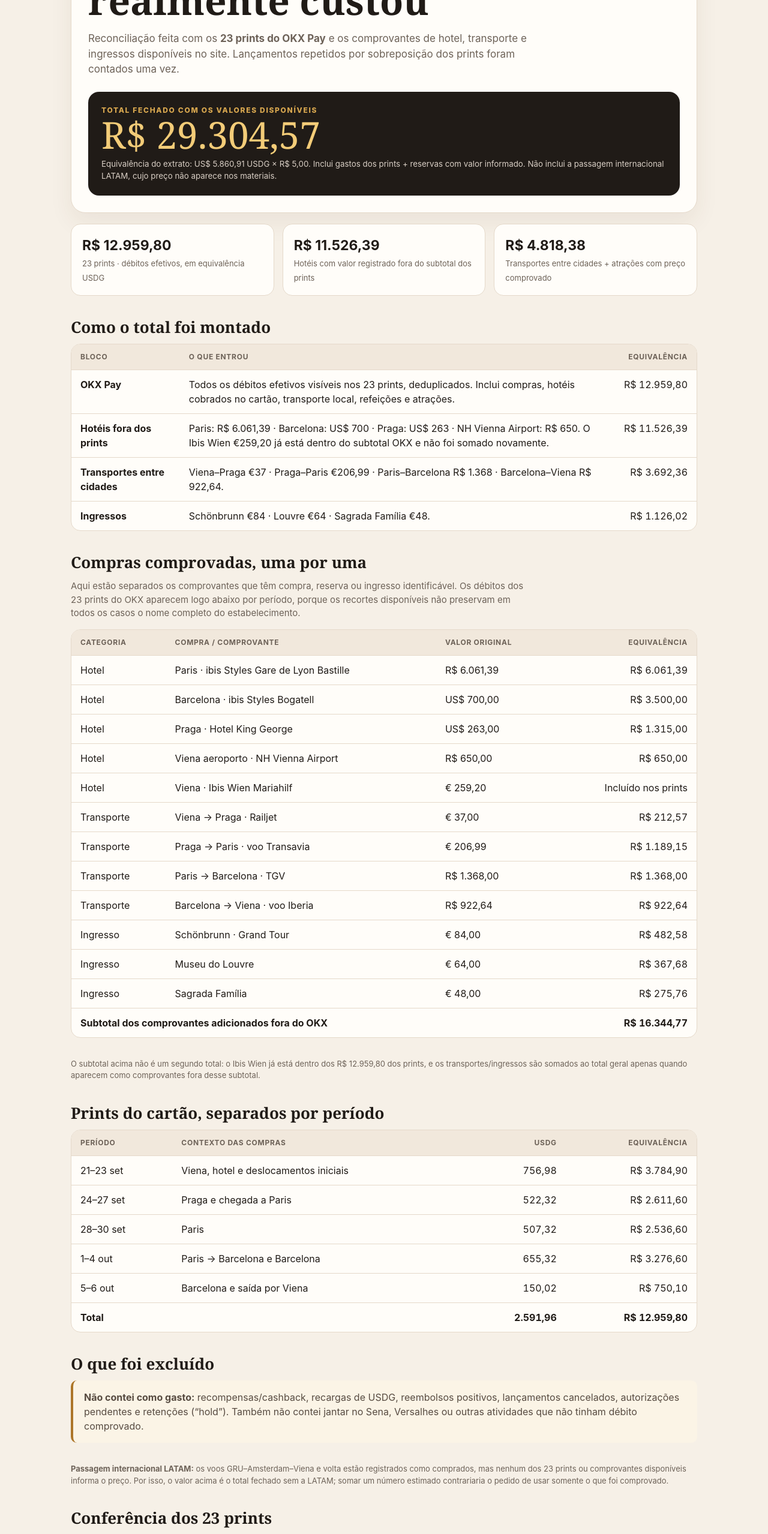
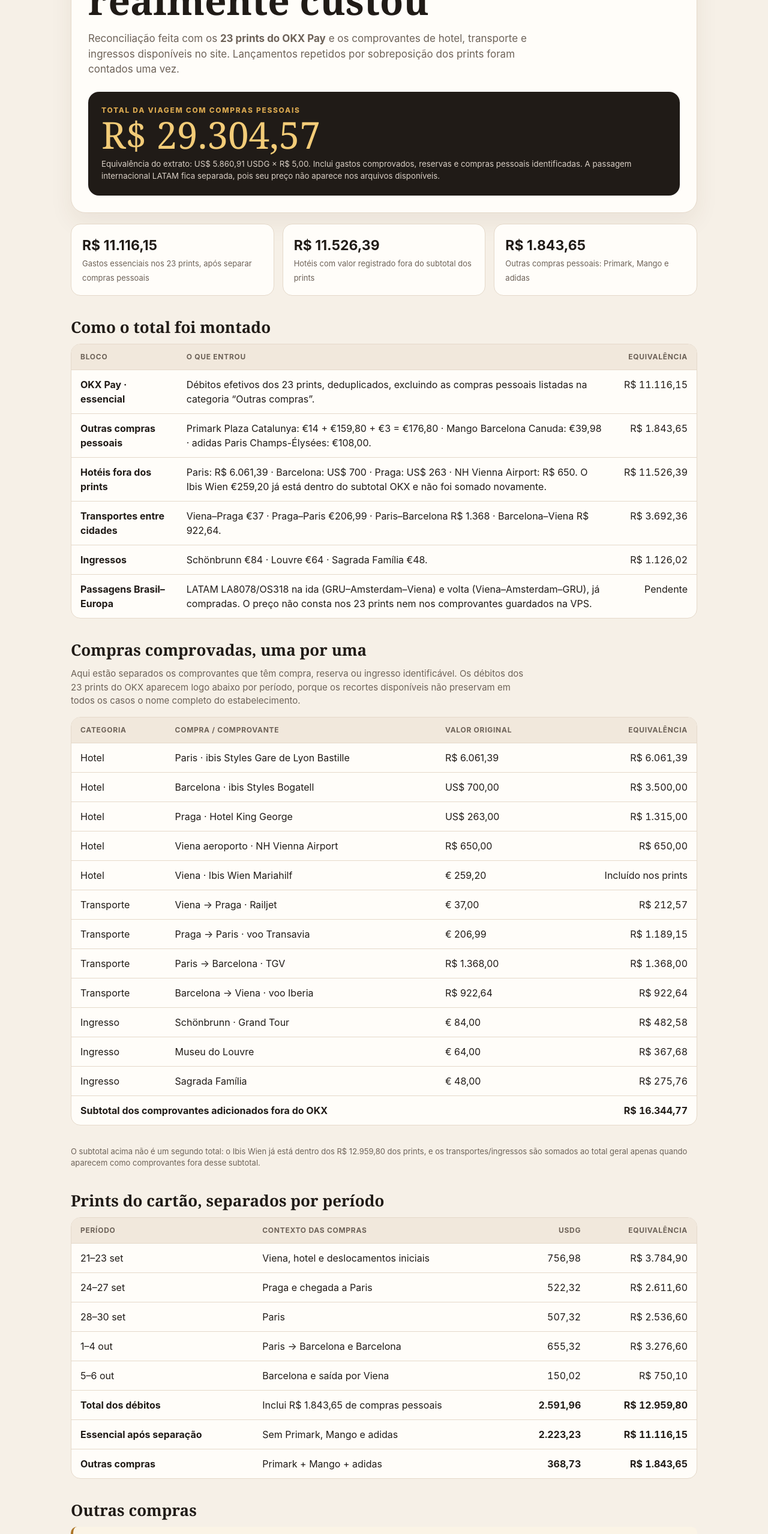
Before and after one commit to Loiz1234/viagem-europa, a plain HTML site: page gastos.html in a window 1280 px wide. Shown: the part 240-2797 px from the top of the page at 60% size. Drawn offline with Linux system fonts and the light colour scheme.

Commit message:
Separa compras pessoais e registra LATAM pendente

```diff
--- a/gastos.html
+++ b/gastos.html
@@ -17,20 +17,22 @@
   <div class="eyebrow">Fechamento financeiro · 20 set → 6 out 2026</div>
   <h1>Quanto a viagem realmente custou</h1>
   <p class="lead">Reconciliação feita com os <b>23 prints do OKX Pay</b> e os comprovantes de hotel, transporte e ingressos disponíveis no site. Lançamentos repetidos por sobreposição dos prints foram contados uma vez.</p>
-  <div class="total"><div class="eyebrow" style="color:#d8a74f">Total fechado com os valores disponíveis</div><div class="num">R$ 29.304,57</div><small>Equivalência do extrato: US$ 5.860,91 USDG × R$ 5,00. Inclui gastos dos prints + reservas com valor informado. Não inclui a passagem internacional LATAM, cujo preço não aparece nos materiais.</small></div>
+  <div class="total"><div class="eyebrow" style="color:#d8a74f">Total da viagem com compras pessoais</div><div class="num">R$ 29.304,57</div><small>Equivalência do extrato: US$ 5.860,91 USDG × R$ 5,00. Inclui gastos comprovados, reservas e compras pessoais identificadas. A passagem internacional LATAM fica separada, pois seu preço não aparece nos arquivos disponíveis.</small></div>
 </section>
 <section class="grid">
-  <div class="card"><strong>R$ 12.959,80</strong><span>23 prints · débitos efetivos, em equivalência USDG</span></div>
+  <div class="card"><strong>R$ 11.116,15</strong><span>Gastos essenciais nos 23 prints, após separar compras pessoais</span></div>
   <div class="card"><strong>R$ 11.526,39</strong><span>Hotéis com valor registrado fora do subtotal dos prints</span></div>
-  <div class="card"><strong>R$ 4.818,38</strong><span>Transportes entre cidades + atrações com preço comprovado</span></div>
+  <div class="card"><strong>R$ 1.843,65</strong><span>Outras compras pessoais: Primark, Mango e adidas</span></div>
 </section>
 <section class="section">
 <h2>Como o total foi montado</h2>
 <div class="table-wrap"><table><thead><tr><th>Bloco</th><th>O que entrou</th><th class="money">Equivalência</th></tr></thead><tbody>
-<tr><td><b>OKX Pay</b></td><td>Todos os débitos efetivos visíveis nos 23 prints, deduplicados. Inclui compras, hotéis cobrados no cartão, transporte local, refeições e atrações.</td><td class="money">R$ 12.959,80</td></tr>
+<tr><td><b>OKX Pay · essencial</b></td><td>Débitos efetivos dos 23 prints, deduplicados, excluindo as compras pessoais listadas na categoria “Outras compras”.</td><td class="money">R$ 11.116,15</td></tr>
+<tr><td><b>Outras compras pessoais</b></td><td>Primark Plaza Catalunya: €14 + €159,80 + €3 = €176,80 · Mango Barcelona Canuda: €39,98 · adidas Paris Champs-Élysées: €108,00.</td><td class="money">R$ 1.843,65</td></tr>
 <tr><td><b>Hotéis fora dos prints</b></td><td>Paris: R$ 6.061,39 · Barcelona: US$ 700 · Praga: US$ 263 · NH Vienna Airport: R$ 650. O Ibis Wien €259,20 já está dentro do subtotal OKX e não foi somado novamente.</td><td class="money">R$ 11.526,39</td></tr>
 <tr><td><b>Transportes entre cidades</b></td><td>Viena–Praga €37 · Praga–Paris €206,99 · Paris–Barcelona R$ 1.368 · Barcelona–Viena R$ 922,64.</td><td class="money">R$ 3.692,36</td></tr>
 <tr><td><b>Ingressos</b></td><td>Schönbrunn €84 · Louvre €64 · Sagrada Família €48.</td><td class="money">R$ 1.126,02</td></tr>
+<tr><td><b>Passagens Brasil–Europa</b></td><td>LATAM LA8078/OS318 na ida (GRU–Amsterdam–Viena) e volta (Viena–Amsterdam–GRU), já compradas. O preço não consta nos 23 prints nem nos comprovantes guardados na VPS.</td><td class="money">Pendente</td></tr>
 </tbody></table></div>
 </section>
 <section class="section">
@@ -61,13 +63,19 @@
 <tr><td>28–30 set</td><td>Paris</td><td class="money">507,32</td><td class="money">R$ 2.536,60</td></tr>
 <tr><td>1–4 out</td><td>Paris → Barcelona e Barcelona</td><td class="money">655,32</td><td class="money">R$ 3.276,60</td></tr>
 <tr><td>5–6 out</td><td>Barcelona e saída por Viena</td><td class="money">150,02</td><td class="money">R$ 750,10</td></tr>
-<tr><td><b>Total</b></td><td></td><td class="money"><b>2.591,96</b></td><td class="money"><b>R$ 12.959,80</b></td></tr>
+<tr><td><b>Total dos débitos</b></td><td>Inclui R$ 1.843,65 de compras pessoais</td><td class="money"><b>2.591,96</b></td><td class="money"><b>R$ 12.959,80</b></td></tr>
+<tr><td><b>Essencial após separação</b></td><td>Sem Primark, Mango e adidas</td><td class="money"><b>2.223,23</b></td><td class="money"><b>R$ 11.116,15</b></td></tr>
+<tr><td><b>Outras compras</b></td><td>Primark + Mango + adidas</td><td class="money"><b>368,73</b></td><td class="money"><b>R$ 1.843,65</b></td></tr>
 </tbody></table></div>
+</section>
+<section class="section">
+<h2>Outras compras</h2>
+<div class="note"><b>Separadas do custo essencial:</b> Primark, Mango e adidas foram mantidas no fechamento geral, mas aparecem em categoria própria para não misturar roupa/compras pessoais com hotel, transporte, alimentação e atrações.</div>
 </section>
 <section class="section">
 <h2>O que foi excluído</h2>
 <div class="note"><b>Não contei como gasto:</b> recompensas/cashback, recargas de USDG, reembolsos positivos, lançamentos cancelados, autorizações pendentes e retenções (“hold”). Também não contei jantar no Sena, Versalhes ou outras atividades que não tinham débito comprovado.</div>
-<p class="foot"><b>Passagem internacional LATAM:</b> os voos GRU–Amsterdam–Viena e volta estão registrados como comprados, mas nenhum dos 23 prints ou comprovantes disponíveis informa o preço. Por isso, o valor acima é o total fechado sem a LATAM; somar um número estimado contrariaria o pedido de usar somente o que foi comprovado.</p>
+<p class="foot"><b>Passagem internacional LATAM:</b> os voos GRU–Amsterdam–Viena e volta estão registrados como comprados no roteiro da VPS, mas a busca nos 23 prints e nos comprovantes anexados não encontrou o preço. Ela fica em linha separada e fora dos totais até aparecer o recibo ou extrato da compra.</p>
 </section>
 <section class="section">
 <h2>Conferência dos 23 prints</h2>
```
